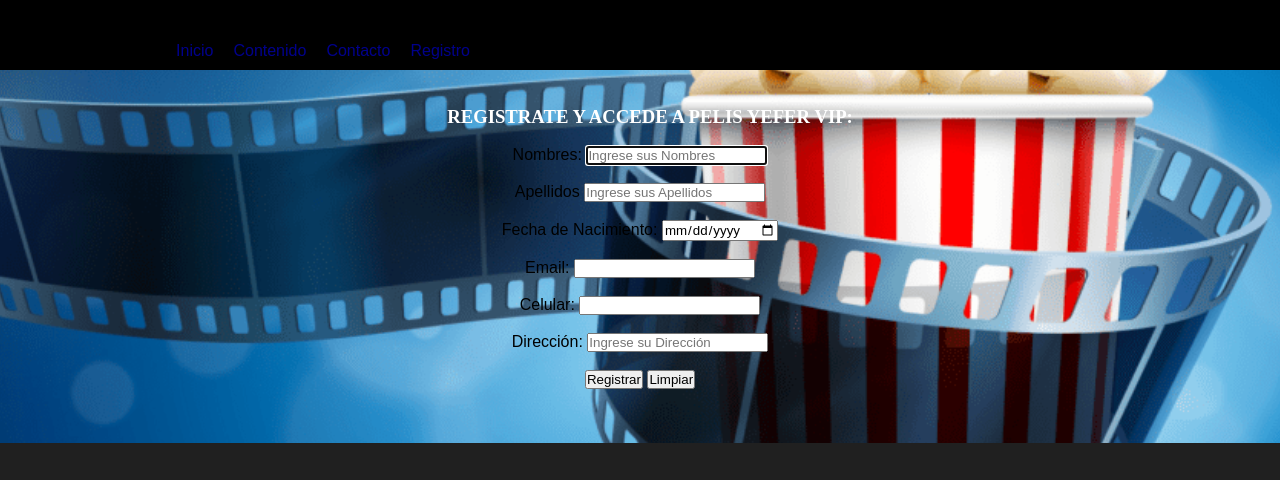
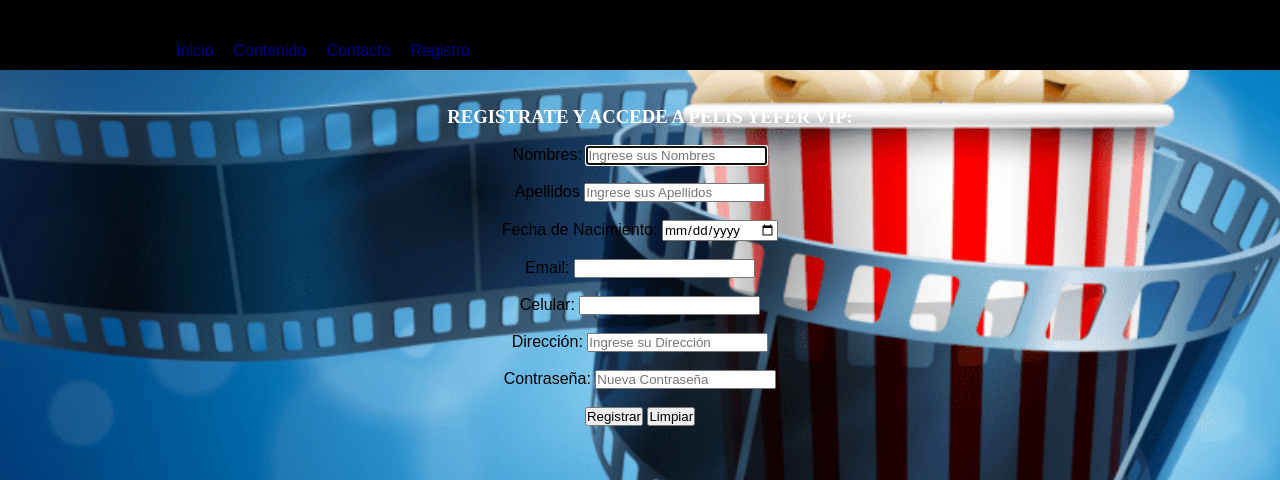
Before and after one commit to yefer1206/pelisyefer, a plain HTML site: page registro.html in a window 1280 px wide. Shown: the part 117-597 px from the top of the page. Drawn offline with Linux system fonts and the light colour scheme.

Commit message:
Update registro.html

```diff
--- a/registro.html
+++ b/registro.html
@@ -59,6 +59,9 @@
 	maxlength="80"
 	placeholder="Ingrese su Dirección">
 	<br><br>
+    <label>Contraseña:</label>
+    <input type="password" name="Contraseña" maxlength="80" placeholder="Nueva Contraseña" required=>
+    <br><br>
     <input type="Submit" value="Registrar">
     <input type="Reset" value="Limpiar">
 </center>
```
